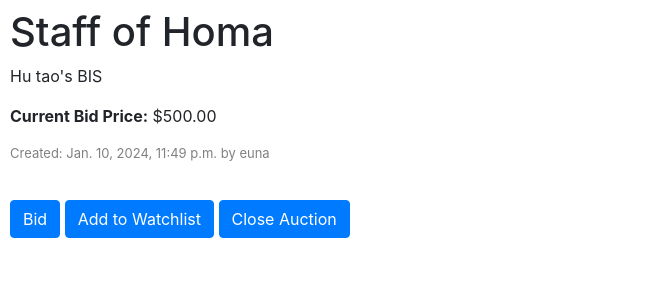
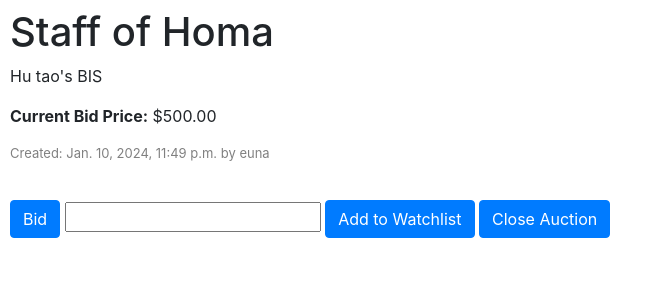
Before and after one commit to Yunazaki/commerce, a Django app: page /listing/1 in a window 1280 px wide. Shown: the part 475-775 px from the top of the page, without its empty margins (0-663 px from the left). Run offline with Django 3.2, Linux system fonts and the light colour scheme; a user stored in the database is signed in; data comes from the database, SQL or seed files in the repository; some libraries are stand-ins or nearby versions; grey boxes are pictures that could not be loaded.

Commit message:
Add place_bid to listing_page.html and views.py

```diff
--- a/auctions/templates/auctions/listing_page.html
+++ b/auctions/templates/auctions/listing_page.html
@@ -13,7 +13,11 @@
         </div>
         {% if user.is_authenticated %}
             <div class="w-100">
-                <button class="btn btn-primary">Bid</button>
+                <form action="{% url 'place_bid' %}" style="display: inline;">
+                    {% csrf_token %}
+                    <button class="btn btn-primary">Bid</button>
+                    <input type="number" name="bid_amount">
+                </form>
                 <button class="btn btn-primary">Add to Watchlist</button>
                 {% if user == item.user %}
                     <button class="btn btn-primary">Close Auction</button>
--- a/auctions/urls.py
+++ b/auctions/urls.py
@@ -10,5 +10,6 @@ urlpatterns = [
     path("logout", views.logout_view, name="logout"),
     path("register", views.register, name="register"),
     path("listing/create", views.create_listing, name="create_listing"),
-    path("listing/<int:item_id>", views.listing_page, name="listing_page")
+    path("listing/<int:item_id>", views.listing_page, name="listing_page"),
+    path("listing/<int:item_id/bid", views.place_bid, name="place_bid")
 ]
--- a/auctions/views.py
+++ b/auctions/views.py
@@ -65,8 +65,6 @@ def place_bid(request, item_id):
             return redirect(reverse('listing_page', kwargs={'item_id': item_id}))
 
 
-
-
 def login_view(request):
     if request.method == "POST":
 
```
